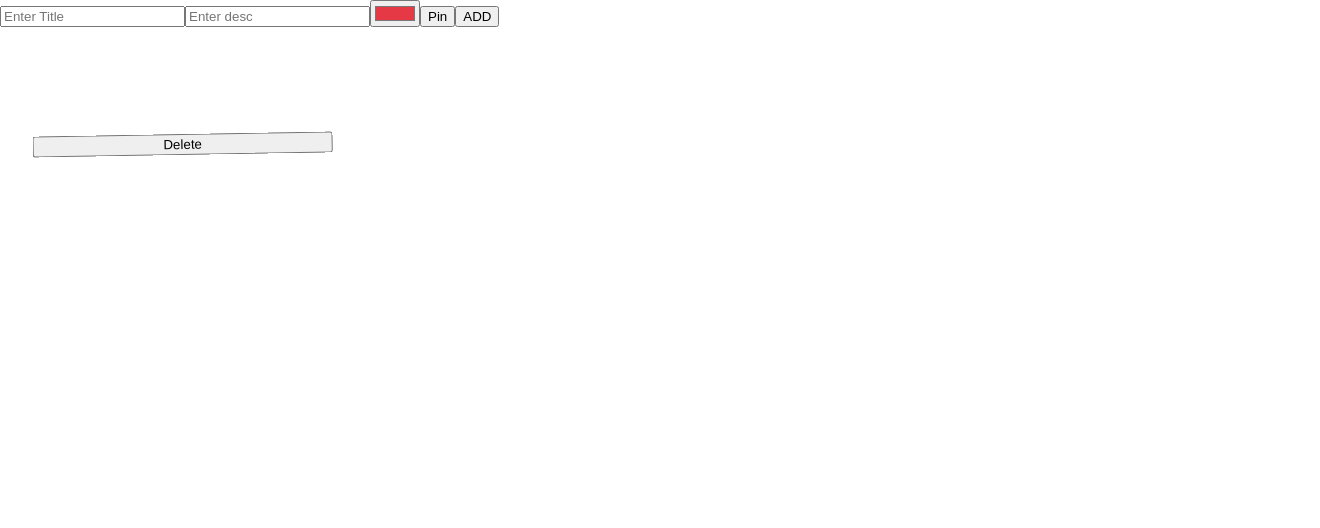
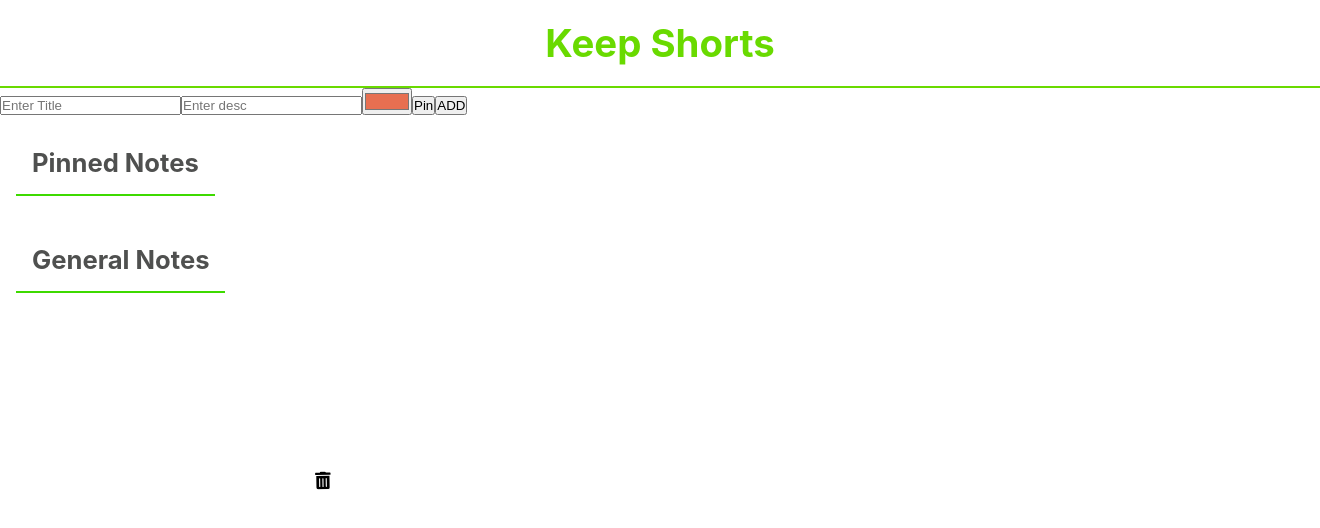
Before and after one commit to Rupamdas832/KeepNotes, a React (Create React App) app: page / in a window 1280 px wide. Shown: the top 528 px of the page, 1320 px wide, since content can reach past the window. Built offline with nearby package versions, Linux system fonts and the light colour scheme.

Commit message:
pin notes functionality added

```diff
--- a/package.json
+++ b/package.json
@@ -8,6 +8,7 @@
     "@testing-library/user-event": "^12.7.3",
     "react": "^17.0.1",
     "react-dom": "^17.0.1",
+    "react-icons": "^4.2.0",
     "react-scripts": "4.0.3",
     "uuid": "^8.3.2",
     "web-vitals": "^1.1.0"
--- a/src/App.css
+++ b/src/App.css
@@ -1,20 +1,71 @@
-
+*{
+    margin: 0px;
+    padding: 0px;
+}
+.header{
+    width: 100vw;
+    color: rgb(105, 218, 0);
+    text-align: center;
+    padding: 20px;
+    font-size: 1.2rem;
+    border-bottom: 2px solid rgb(105, 218, 0);
+}
 .keepList{
+    width: 100vw;
+    min-height: 100vh;
     display: flex;
-    flex-direction: row;
-    flex-wrap: wrap;
+    flex-direction: column;
+    font-size: 0.8rem;
 }
-.keep{
-    position: relative;
-    overflow: hidden;
+.subHeading{
+    display: flex;
+    width: max-content;
+    margin: 1rem;
+    padding: 1rem;
+    color: rgb(79, 80, 79);
+    border-bottom: 2px solid rgb(62, 218, 0);
+}
+.pinKeeps{
+    display: grid;
+    grid-template-columns: 1fr 1fr 1fr 1fr;
+}
+.genKeeps{
+    display: grid;
+    grid-template-columns: 1fr 1fr 1fr 1fr;
 }
 .keep{
     display: flex;
     flex-direction: column;
+    align-items: flex-start;
     margin: 1rem;
     padding: 1rem;
     width: 300px;
-    height: auto;
+    min-height: 150px;
+    font-size: 0.9rem;
     border-radius: 0 20px 0 0;
     transform: rotate(-1deg);
+    position: relative;
 }
+.keep.pin{
+    box-shadow: 7px 6px 6px rgba(48, 48, 48, 0.425);
+    border: 1px solid green;
+}
+.keep:hover{
+    box-shadow: 0px 3px 5px rgba(19, 19, 19, 0.705);
+    border: 1px solid black;
+}
+
+.actionBtns{
+    width: 90%;
+    display: flex;
+    flex-direction: row;
+    justify-content: flex-end;
+    position: absolute;
+    bottom: 10px;
+}
+.btn{
+    background: none;
+    border: none;
+    cursor: pointer;
+    font-size: 1.1rem;
+}
--- a/src/Components/DisplayList.js
+++ b/src/Components/DisplayList.js
@@ -1,19 +1,49 @@
-import React from 'react'
+import React, { useEffect, useState } from 'react'
+import {FaTrashAlt} from "react-icons/fa"
 
 function DisplayList({keepList, setKeepList}) {
+
+    const [pinList, setPinList] = useState([])
+    const [genList, setGenList] = useState([])
+
+    useEffect(() => {
+        const _pinList = keepList.filter(item => item.isPin === true)
+        const _genList = keepList.filter(item => item.isPin !== true)
+        setPinList(_pinList)
+        setGenList(_genList)
+    },[keepList])
 
     const delBtn = (id) => {
         setKeepList(keepList.filter(item => item.id !== id))
     }
     return (
         <div className="keepList">
-            {keepList && keepList.map((keep, index) => {
-                return <div key={index} style={{backgroundColor: `${keep.color}`}} className="keep">
-                    <h1>{keep.title}</h1>
-                    <p>{keep.desc}</p>
-                    <button onClick={() => delBtn(keep.id)}>Delete</button>
-                </div>
-            })}
+        <h1 className="subHeading">Pinned Notes</h1>
+            <div className="pinKeeps">
+                {pinList && pinList.map((keep, index) => {
+                    return <div key={index} style={{backgroundColor: `${keep.color}`}} className="keep pin">
+                        <h1>{keep.title}</h1>
+                        <p>{keep.desc}</p>
+                        <div className="actionBtns">
+                        <button onClick={() => delBtn(keep.id)} className="btn"><FaTrashAlt/></button>
+                        </div>
+
+                    </div>
+                })}
+            </div>
+            <h1 className="subHeading">General Notes</h1>
+            <div className="genKeeps">
+                {genList && genList.map((keep, index) => {
+                    return <div key={index} style={{backgroundColor: `${keep.color}`}} className="keep">
+                        <h1>{keep.title}</h1>
+                        <p>{keep.desc}</p>
+                        <div className="actionBtns">
+                        <button onClick={() => delBtn(keep.id)} className="btn"><FaTrashAlt/></button>
+                        </div>
+
+                    </div>
+                })}
+            </div>
         </div>
     )
 }
--- /dev/null
+++ b/src/Components/Header.js
@@ -0,0 +1,11 @@
+import React from 'react'
+
+function Header() {
+    return (
+        <div className="header">
+            <h1>Keep Shorts</h1>
+        </div>
+    )
+}
+
+export default Header
--- a/src/Components/HeroSection.js
+++ b/src/Components/HeroSection.js
@@ -1,5 +1,6 @@
 import React, { useEffect, useState } from 'react'
 import DisplayList from './DisplayList'
+import Header from './Header'
 import Input from './Input'
 
 function HeroSection() {
@@ -11,6 +12,7 @@ function HeroSection() {
     },[keep])
     return (
         <div>
+        <Header/>
             <Input setKeep={setKeep}/>
             <DisplayList keepList={keepList} setKeepList={setKeepList}/>
         </div>
--- a/src/Components/Input.js
+++ b/src/Components/Input.js
@@ -25,7 +25,7 @@ function Input({setKeep}) {
         <div style={{backgroundColor: `${color}`}}>
             <input placeholder="Enter Title" value={title} onChange={(e) => setTitle(e.target.value)}/>
             <input placeholder="Enter desc" value={desc} onChange={(e) => setDesc(e.target.value)}/>
-            <input type="color" id="favcolor" name="favcolor" value="#e63946" onChange={(e) => setColor(e.target.value)}/>
+            <input type="color" id="favcolor" name="favcolor" value="#e76f51" onChange={(e) => setColor(e.target.value)}/>
             <button onClick={() => setIsPin(!isPin)}>Pin</button>
             <button onClick={addBtn}>ADD</button>
         </div>
```
Also changed, not shown: 1 other file (tests, documents, lock files or other folders).
